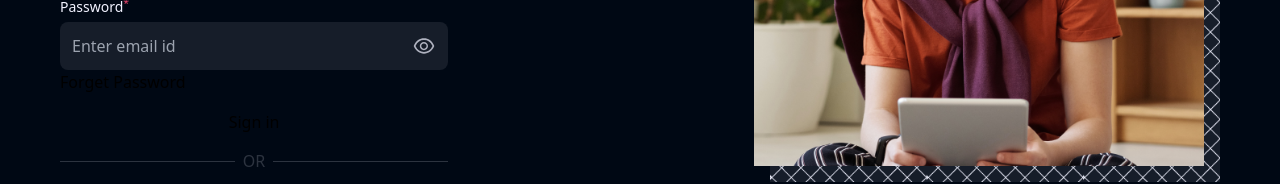
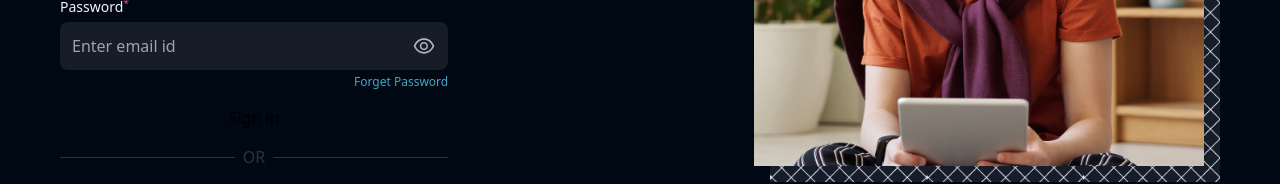
Before and after one commit to sudhanshumandloi/React-practice, a React (Create React App) app in the folder Study_notation_app/: page /login in a window 1280 px wide. Shown: the part 346-530 px from the top of the page. Built offline with nearby package versions, Linux system fonts and the light colour scheme.

Commit message:
added css for forgaot password

```diff
--- a/Study_notation_app/src/components/Loginform.js
+++ b/Study_notation_app/src/components/Loginform.js
@@ -66,7 +66,9 @@ const Loginform = ({setIsLoggedIn}) => {
                     </span>
 
                     <Link to="#">
-                        <p>Forget Password</p>
+                        <p className="text-xs mt-1 text-blue-100 max-w-max ml-auto">
+                            Forget Password
+                        </p>
                     </Link>
                 </label>
 
```
